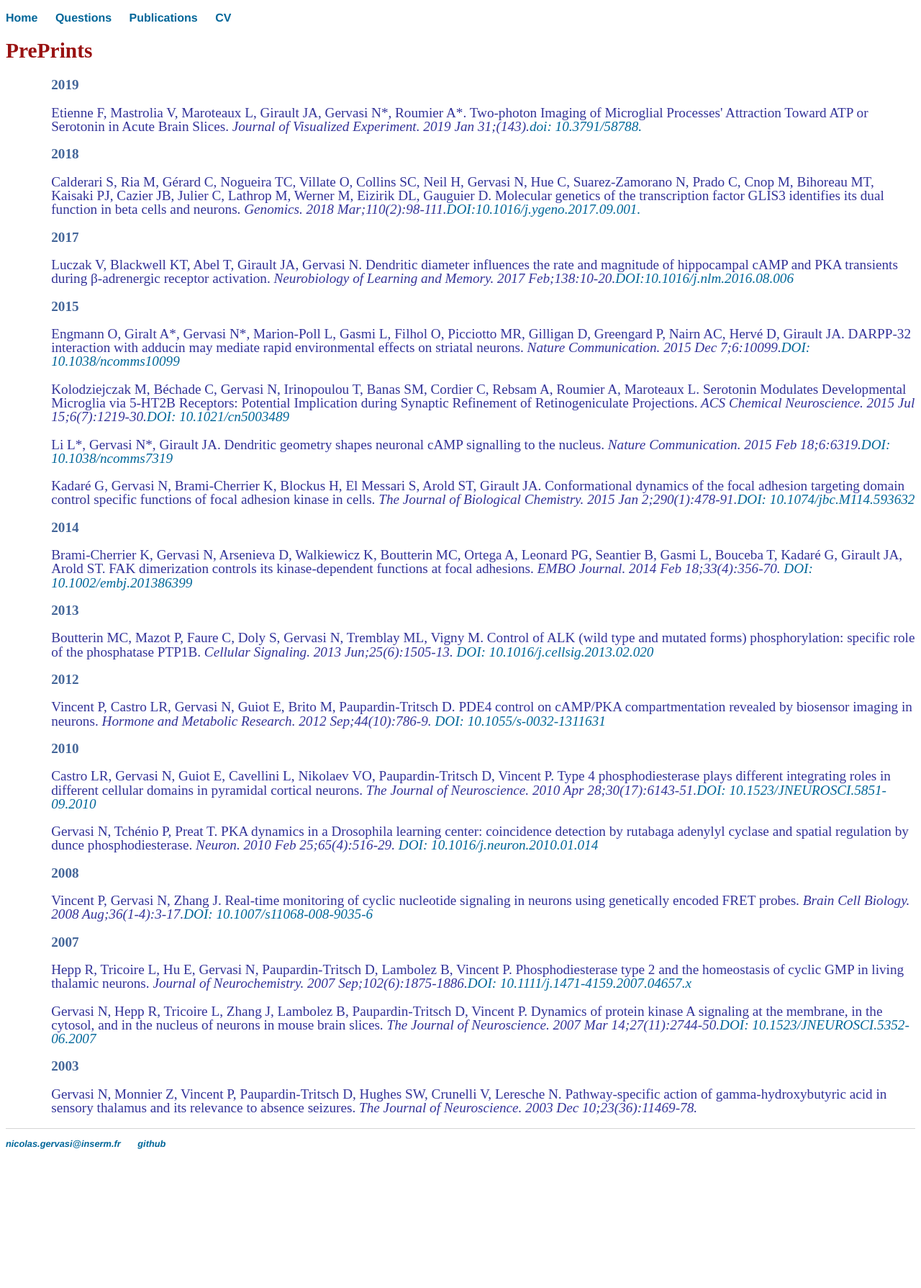
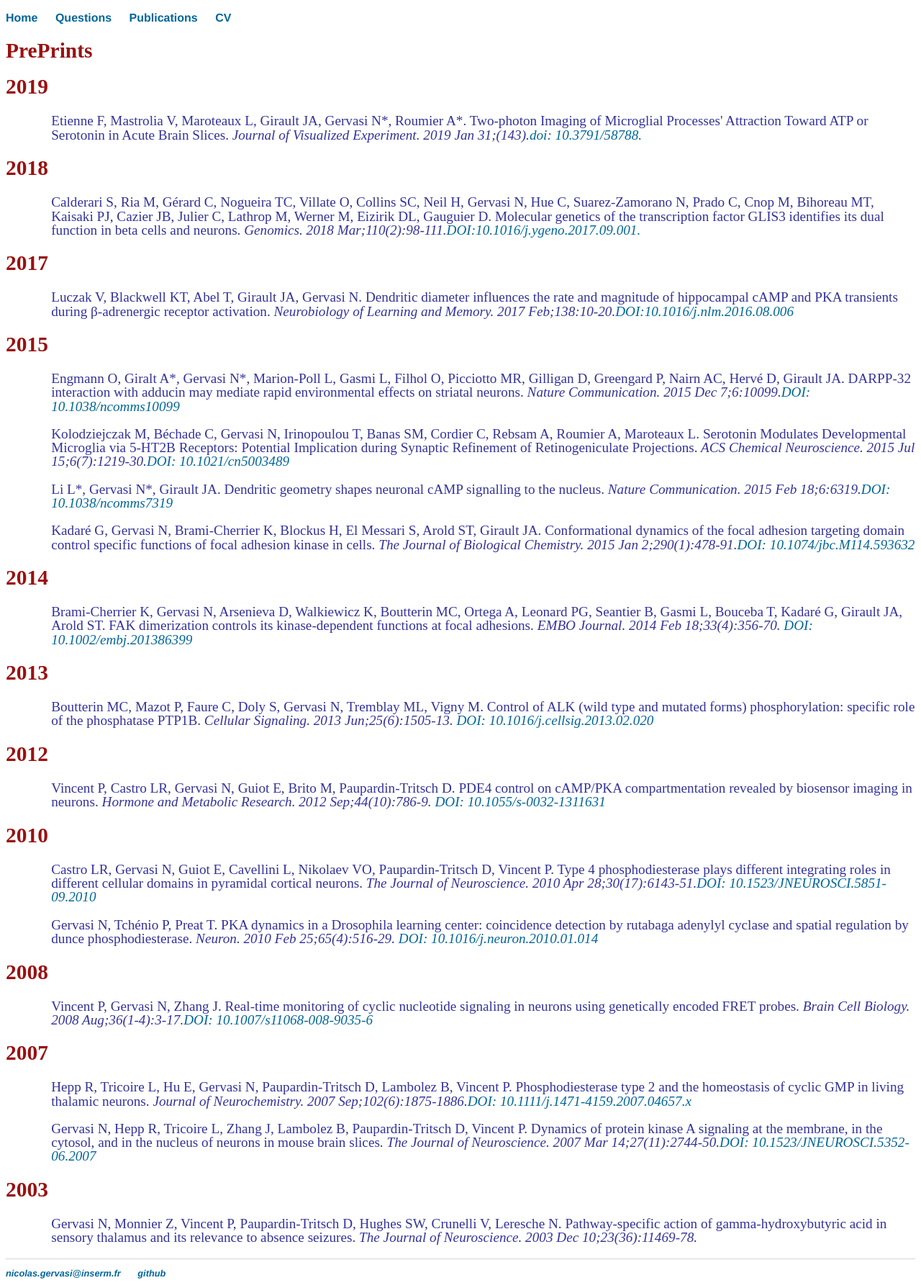
Before and after one commit to nicolasgervasi/nicolasgervasi.github.io, a Jekyll site: the page built from Publications/index.html, in a window 1280 px wide. Shown: the whole page at 72% size. Built offline with Jekyll 4.4.1, drawn with Linux system fonts in a browser that asks for light colours; before the commit the page ends 1609 px from its top, so only the background shows below that.

Commit message:
Update index.html

```diff
--- a/Publications/index.html
+++ b/Publications/index.html
@@ -12,16 +12,16 @@ description: Publications Nicolas Gervasi.
 
 				<h2>PrePrints</strong></h2>
 
-				<p style="color:#469;"><strong>2019</strong></p>
+				<h2>2019</strong></h2>
 				<p>Etienne F, Mastrolia V, Maroteaux L, Girault JA, Gervasi N*, Roumier A*. Two-photon Imaging of Microglial Processes' Attraction Toward ATP or Serotonin in Acute Brain Slices.<em> Journal of Visualized Experiment. 2019 Jan 31;(143).<a href="https://doi.org/10.3791/58788">doi: 10.3791/58788.</a></em></p>
 
-				<p style="color:#469;"><strong>2018</strong></p>
+				<h2>2018</strong></h2>
 				<p>Calderari S, Ria M, Gérard C, Nogueira TC, Villate O, Collins SC, Neil H, Gervasi N, Hue C, Suarez-Zamorano N, Prado C, Cnop M, Bihoreau MT, Kaisaki PJ, Cazier JB, Julier C, Lathrop M, Werner M, Eizirik DL, Gauguier D. Molecular genetics of the transcription factor GLIS3 identifies its dual function in beta cells and neurons.<em> Genomics. 2018 Mar;110(2):98-111.<a href="https://doi.org/10.1016/j.ygeno.2017.09.001">DOI:10.1016/j.ygeno.2017.09.001.</a></em></p>
 
-				<p style="color:#469;"><strong>2017</strong></p>
+				<h2>2017</strong></h2>
 				<p>Luczak V, Blackwell KT, Abel T, Girault JA, Gervasi N. Dendritic diameter influences the rate and magnitude of hippocampal cAMP and PKA transients during β-adrenergic receptor activation.<em> Neurobiology of Learning and Memory. 2017 Feb;138:10-20.<a href="https://doi.org/10.1016/j.nlm.2016.08.006">DOI:10.1016/j.nlm.2016.08.006</a></em></p>
 
- 				<p style="color:#469;"><strong>2015</strong></p>
+ 				<h2>2015</strong></h2>
 				<p>Engmann O, Giralt A*, Gervasi N*, Marion-Poll L, Gasmi L, Filhol O, Picciotto MR, Gilligan D, Greengard P, Nairn AC, Hervé D, Girault JA. DARPP-32 interaction with adducin may mediate rapid environmental effects on striatal neurons.<em> Nature Communication. 2015 Dec 7;6:10099.<a href="https://doi.org/10.1038/ncomms10099">DOI: 10.1038/ncomms10099</a></em></p>
 
 				<p>Kolodziejczak M, Béchade C, Gervasi N, Irinopoulou T, Banas SM, Cordier C, Rebsam A, Roumier A, Maroteaux L. Serotonin Modulates Developmental Microglia via 5-HT2B Receptors: Potential Implication during Synaptic Refinement of Retinogeniculate Projections.<em> ACS Chemical Neuroscience. 2015 Jul 15;6(7):1219-30.<a href="https://doi.org/10.1021/cn5003489">DOI: 10.1021/cn5003489 </a></em></p>
@@ -30,29 +30,29 @@ description: Publications Nicolas Gervasi.
 
 				<p> Kadaré G, Gervasi N, Brami-Cherrier K, Blockus H, El Messari S, Arold ST, Girault JA. Conformational dynamics of the focal adhesion targeting domain control specific functions of focal adhesion kinase in cells.<em> The Journal of Biological Chemistry. 2015 Jan 2;290(1):478-91.<a href=" https://doi.org/10.1074/jbc.M114.593632">DOI: 10.1074/jbc.M114.593632</a></em></p>
 
-				<p style="color:#469;"><strong>2014</strong></p>
+				<h2>2014</strong></h2>
 				<p> Brami-Cherrier K, Gervasi N, Arsenieva D, Walkiewicz K, Boutterin MC, Ortega A, Leonard PG, Seantier B, Gasmi L, Bouceba T, Kadaré G, Girault JA, Arold ST. FAK dimerization controls its kinase-dependent functions at focal adhesions.<em> EMBO Journal. 2014 Feb 18;33(4):356-70. <a href=" https://doi.org/10.1002/embj.201386399">DOI: 10.1002/embj.201386399</a></em></p>
 
-				<p style="color:#469;"><strong>2013</strong></p>
+				<h2>2013</strong></h2>
 				<p>Boutterin MC, Mazot P, Faure C, Doly S, Gervasi N, Tremblay ML, Vigny M. Control of ALK (wild type and mutated forms) phosphorylation: specific role of the phosphatase PTP1B.<em> Cellular Signaling. 2013 Jun;25(6):1505-13. <a href=" https://doi.org/10.1016/j.cellsig.2013.02.020">DOI: 10.1016/j.cellsig.2013.02.020</a></em></p>
 
-				<p style="color:#469;"><strong>2012</strong></p>
+				<h2>2012</strong></h2>
 				<p>Vincent P, Castro LR, Gervasi N, Guiot E, Brito M, Paupardin-Tritsch D. PDE4 control on cAMP/PKA compartmentation revealed by biosensor imaging in neurons.<em> Hormone and Metabolic Research. 2012 Sep;44(10):786-9. <a href="https://doi.org/10.1055/s-0032-1311631">DOI: 10.1055/s-0032-1311631</a></em></p>
 
-				<p style="color:#469;"><strong>2010</strong></p>
+				<h2>2010</strong></h2>
 				<p>Castro LR, Gervasi N, Guiot E, Cavellini L, Nikolaev VO, Paupardin-Tritsch D, Vincent P. Type 4 phosphodiesterase plays different integrating roles in different cellular domains in pyramidal cortical neurons.<em> The Journal of Neuroscience. 2010 Apr 28;30(17):6143-51.<a href="https://doi.org/10.1523/JNEUROSCI.5851-09.2010">DOI: 10.1523/JNEUROSCI.5851-09.2010</a></em></p>
 
 				<p>Gervasi N, Tchénio P, Preat T. PKA dynamics in a Drosophila learning center: coincidence detection by rutabaga adenylyl cyclase and spatial regulation by dunce phosphodiesterase.<em> Neuron. 2010 Feb 25;65(4):516-29. <a href="https://doi.org/10.1016/j.neuron.2010.01.014">DOI: 10.1016/j.neuron.2010.01.014</a></em></p>
 
-				<p style="color:#469;"><strong>2008</strong></p>
+				<h2>2008</strong></h2>
 				<p>Vincent P, Gervasi N, Zhang J. Real-time monitoring of cyclic nucleotide signaling in neurons using genetically encoded FRET probes.<em> Brain Cell Biology. 2008 Aug;36(1-4):3-17.<a href="https://doi.org/10.1007/s11068-008-9035-6">DOI: 10.1007/s11068-008-9035-6</a></em></p>
 
-				<p style="color:#469;"><strong>2007</strong></p>
+				<h2><strong>2007</strong></h2>
 				<p>Hepp R, Tricoire L, Hu E, Gervasi N, Paupardin-Tritsch D, Lambolez B, Vincent P. Phosphodiesterase type 2 and the homeostasis of cyclic GMP in living thalamic neurons.<em> Journal of Neurochemistry. 2007 Sep;102(6):1875-1886.<a href="https://doi.org/10.1111/j.1471-4159.2007.04657.x">DOI: 10.1111/j.1471-4159.2007.04657.x </a></em></p>
 
 				<p>Gervasi N, Hepp R, Tricoire L, Zhang J, Lambolez B, Paupardin-Tritsch D, Vincent P. Dynamics of protein kinase A signaling at the membrane, in the cytosol, and in the nucleus of neurons in mouse brain slices.<em> The Journal of Neuroscience. 2007 Mar 14;27(11):2744-50.<a href=" https://doi.org/10.1523/JNEUROSCI.5352-06.2007 ">DOI: 10.1523/JNEUROSCI.5352-06.2007 </a></em></p>
 
-				<p style="color:#469;"><strong>2003</strong></p>
+				<h2>2003</strong></h2>
 				<p>Gervasi N, Monnier Z, Vincent P, Paupardin-Tritsch D, Hughes SW, Crunelli V, Leresche N. Pathway-specific action of gamma-hydroxybutyric acid in sensory thalamus and its relevance to absence seizures.<em> The Journal of Neuroscience. 2003 Dec 10;23(36):11469-78.
 
 </div>
```
